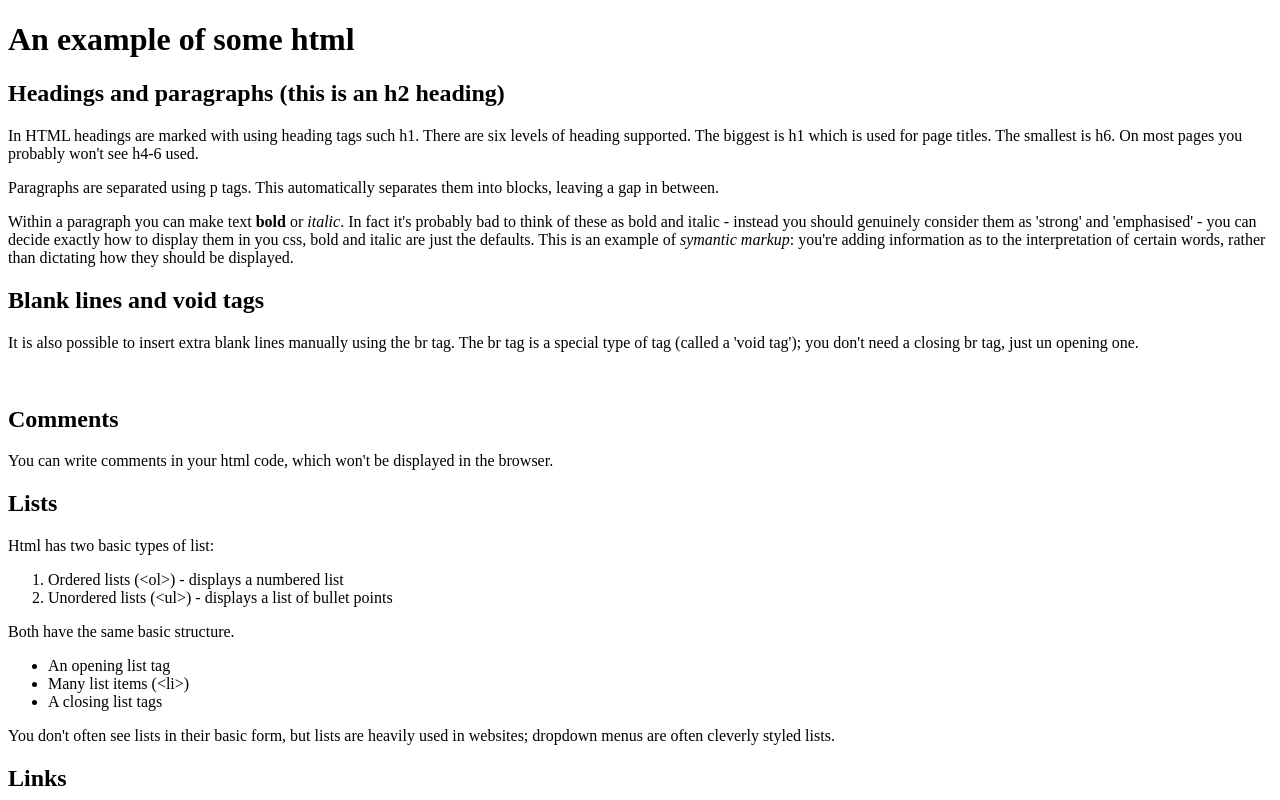
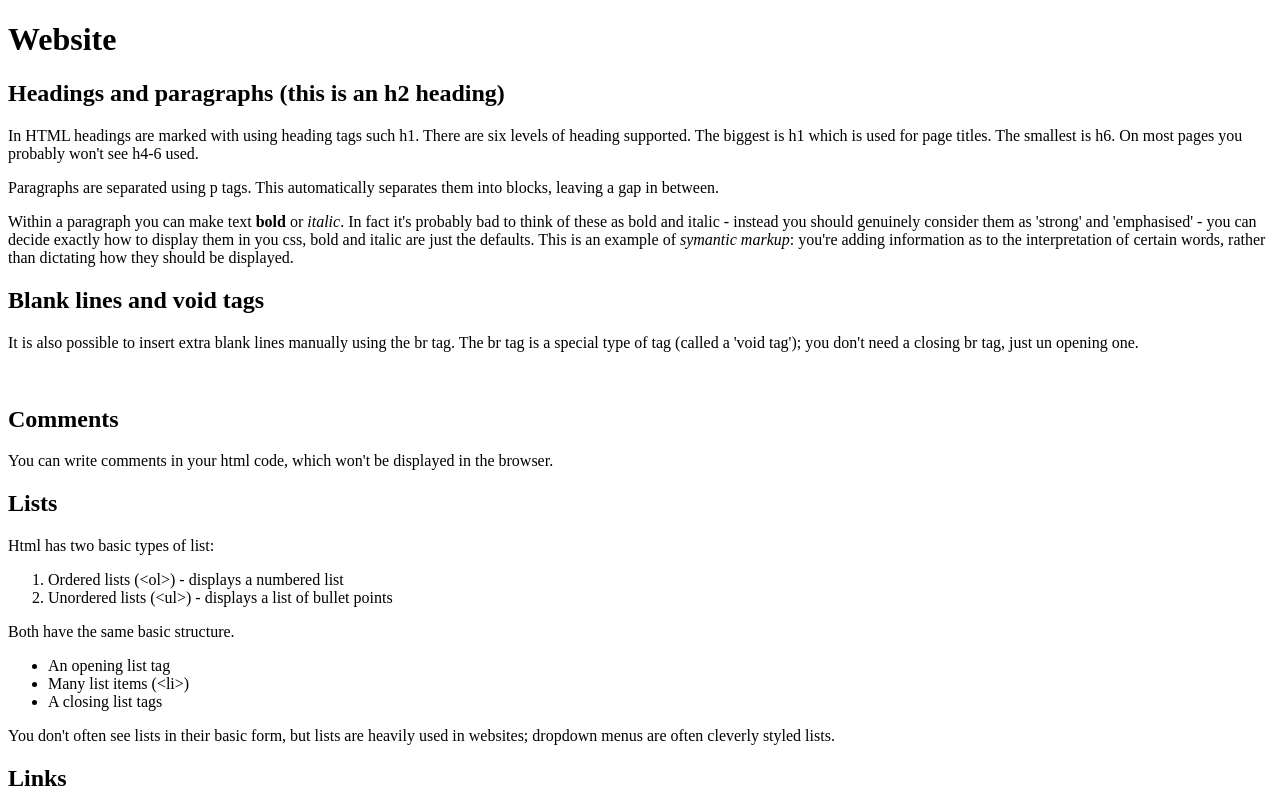
Before and after one commit to CiaraNicShearraigh/Website, a plain HTML site: page Index.html in a window 1280 px wide. Shown: the top 800 px of the page. Drawn offline with Linux system fonts and the light colour scheme.

Commit message:
Updated
Updated

```diff
--- a/Index.html
+++ b/Index.html
@@ -6,7 +6,7 @@
 
 <body>
 
-  <h1>An example of some html</h1>
+  <h1>Website</h1>
 
   <h2>Headings and paragraphs (this is an h2 heading)</h2>
 
```
